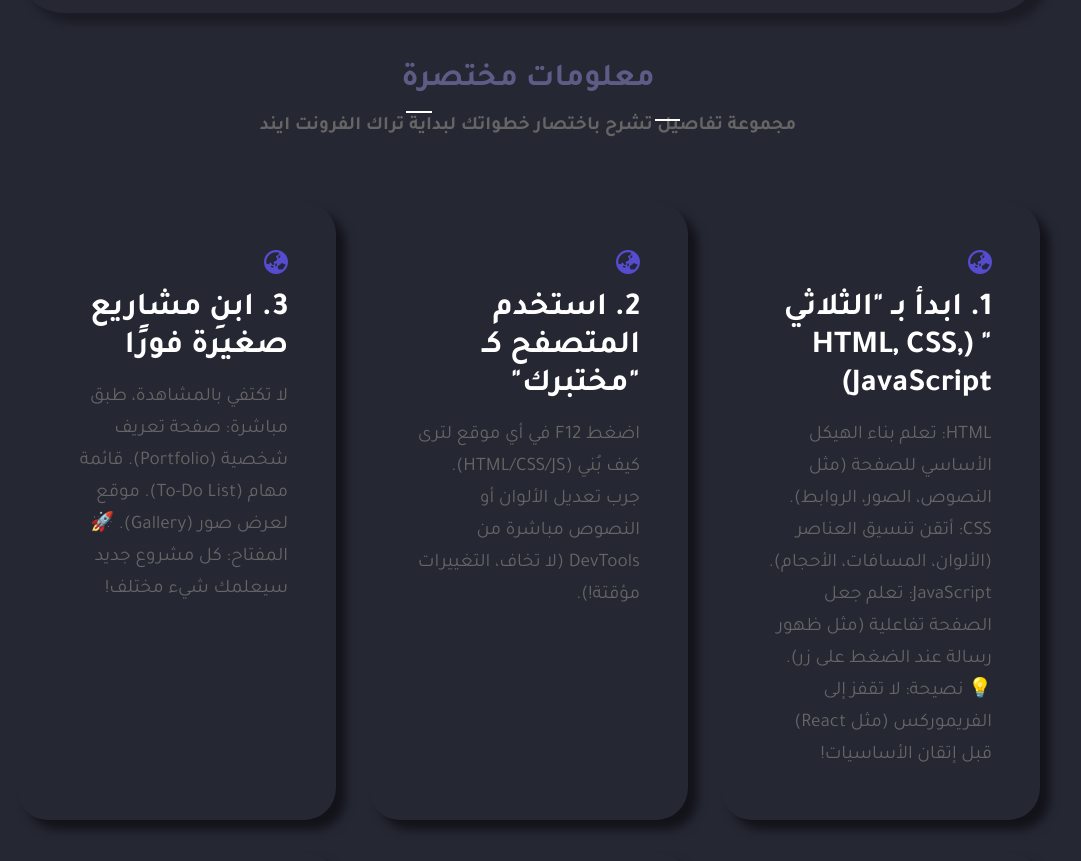
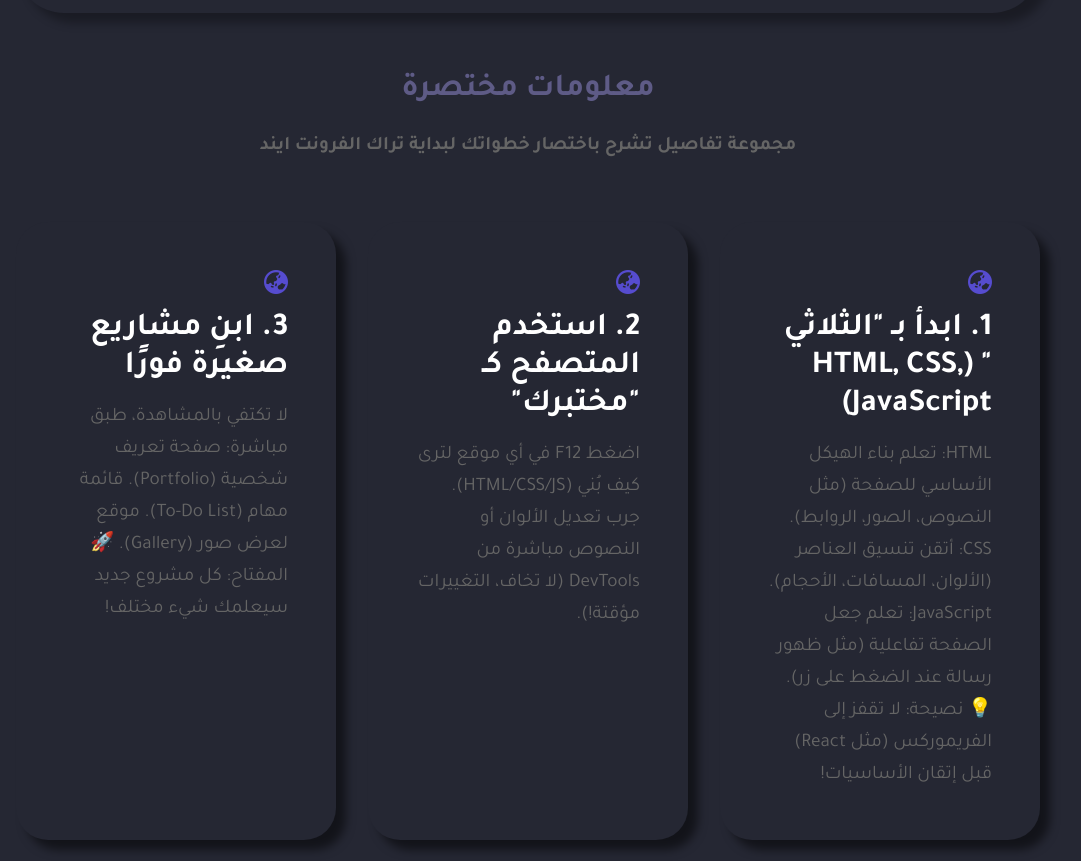
Before and after one commit to mohamedmahmoudhamid/arabic, a plain HTML site: page index.html in a window 1280 px wide. Shown: the part 2196-3057 px from the top of the page, without its empty margins (112-1193 px from the left). Drawn offline with nearby package versions, Linux system fonts and the light colour scheme.

Commit message:
Update style.css

```diff
--- a/style.css
+++ b/style.css
@@ -312,11 +312,12 @@ body.dark-mode header {
     font-size: 2rem;
     margin-bottom: 1rem;
     position: relative;
+       padding:10px 0 ;
 
 }
 .details h2::before{
       content: "";
-    width: 10%;
+    width: 0%;
     transition: all .9s;
     position: absolute;
     height: 2px;
@@ -326,7 +327,7 @@ body.dark-mode header {
 
 .details h2::after{
     content: "";
-    width: 10%;
+    width: 0%;
     transition: all .5s;
     position: absolute;
     height: 2px;
```
